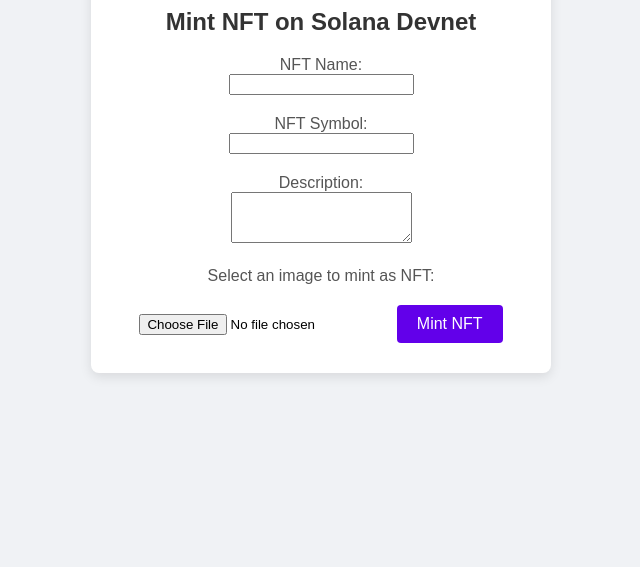
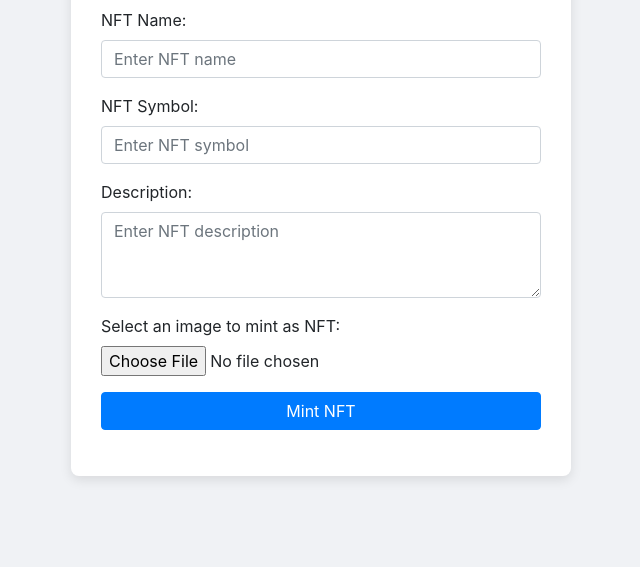
Before and after one commit to fahadsahib786/solana-nft-creator, a website: page public/index.html in a window 1280 px wide. Shown: the part 233-800 px from the top of the page, without its empty margins (319-959 px from the left). Drawn offline with nearby package versions, Linux system fonts and the light colour scheme.

Commit message:
added bootstrap classes

```diff
--- a/public/index.html
+++ b/public/index.html
@@ -4,74 +4,27 @@
   <meta charset="UTF-8">
   <meta name="viewport" content="width=device-width, initial-scale=1.0">
   <title>Mint NFT on Solana</title>
+  <!-- Bootstrap CSS -->
+  <link href="https://stackpath.bootstrapcdn.com/bootstrap/4.5.2/css/bootstrap.min.css" rel="stylesheet">
   <style>
     body {
+      background-color: #f0f2f5;
       display: flex;
       justify-content: center;
       align-items: center;
-      font-family: Arial, sans-serif;
-      background-color: #f0f2f5;
+      min-height: 100vh;
       margin: 0;
-      height: 100vh;
     }
     .container {
-      text-align: center;
       background-color: #ffffff;
       padding: 30px;
       border-radius: 8px;
       box-shadow: 0px 4px 12px rgba(0, 0, 0, 0.1);
-      max-width: 400px;
+      max-width: 500px;
       width: 100%;
-    }
-    h1 {
-      color: #333;
-      font-size: 24px;
-      margin-bottom: 10px;
-    }
-    label {
-      display: block;
-      margin-top: 20px;
-      font-size: 16px;
-      color: #555;
-    }
-    input[type="file"] {
-      margin-top: 10px;
-    }
-    button {
-      background-color: #6200ea;
-      color: white;
-      font-size: 16px;
-      padding: 10px 20px;
-      border: none;
-      border-radius: 4px;
-      cursor: pointer;
-      margin-top: 20px;
-    }
-    button:disabled {
-      background-color: #aaa;
-      cursor: not-allowed;
-    }
-    .message {
-      margin-top: 20px;
-      font-size: 14px;
-      padding: 10px;
-      display: none;
-    }
-    .success {
-      background-color: #d4edda;
-      color: #155724;
-      border: 1px solid #c3e6cb;
-      border-radius: 5px;
-    }
-    .error {
-      background-color: #f8d7da;
-      color: #721c24;
-      border: 1px solid #f5c6cb;
-      border-radius: 5px;
     }
     .loading {
       display: inline-block;
-      margin-top: 20px;
       width: 20px;
       height: 20px;
       border: 3px solid #aaa;
@@ -86,26 +39,41 @@
 </head>
 <body>
   <div class="container">
-    <h1>Mint NFT on Solana Devnet</h1>
+    <h1 class="text-center mb-4">Mint NFT on Solana Devnet</h1>
     <form id="mintForm" action="/mint" method="post" enctype="multipart/form-data">
-      <label for="name">NFT Name:</label>
-      <input type="text" id="name" name="name" required>
+      <div class="form-group">
+        <label for="name">NFT Name:</label>
+        <input type="text" class="form-control" id="name" name="name" placeholder="Enter NFT name" required>
+      </div>
 
-      <label for="symbol">NFT Symbol:</label>
-      <input type="text" id="symbol" name="symbol" required>
+      <div class="form-group">
+        <label for="symbol">NFT Symbol:</label>
+        <input type="text" class="form-control" id="symbol" name="symbol" placeholder="Enter NFT symbol" required>
+      </div>
 
-      <label for="description">Description:</label>
-      <textarea id="description" name="description" rows="3" required></textarea>
+      <div class="form-group">
+        <label for="description">Description:</label>
+        <textarea class="form-control" id="description" name="description" rows="3" placeholder="Enter NFT description" required></textarea>
+      </div>
 
-      <label for="image">Select an image to mint as NFT:</label>
-      <input type="file" id="image" name="image" required>
+      <div class="form-group">
+        <label for="image">Select an image to mint as NFT:</label>
+        <input type="file" class="form-control-file" id="image" name="image" required>
+      </div>
 
-      <button type="submit" id="mintButton">Mint NFT</button>
-      <div class="loading" id="loadingSpinner" style="display: none;"></div>
+      <button type="submit" class="btn btn-primary btn-block" id="mintButton">Mint NFT</button>
+      <div class="text-center mt-3">
+        <div class="loading" id="loadingSpinner" style="display: none;"></div>
+      </div>
     </form>
 
-    <div id="message" class="message"></div>
+    <div id="message" class="alert mt-4" style="display: none;"></div>
   </div>
+
+  <!-- Bootstrap JS and dependencies -->
+  <script src="https://code.jquery.com/jquery-3.5.1.slim.min.js"></script>
+  <script src="https://cdn.jsdelivr.net/npm/@popperjs/core@2.9.2/dist/umd/popper.min.js"></script>
+  <script src="https://stackpath.bootstrapcdn.com/bootstrap/4.5.2/js/bootstrap.min.js"></script>
 
   <script>
     document.getElementById('mintForm').onsubmit = async function (e) {
@@ -120,7 +88,7 @@
 
       try {
         const response = await fetch('/mint', { method: 'POST', body: formData });
-        const result = await response.json(); // Parse JSON response
+        const result = await response.json();
 
         if (response.ok && result.success) {
           displayMessage(`
@@ -134,7 +102,7 @@
           throw new Error(result.error || 'Minting failed');
         }
       } catch (error) {
-        displayMessage(error.message, 'error');
+        displayMessage(error.message, 'danger');
       } finally {
         mintButton.disabled = false;
         loadingSpinner.style.display = 'none';
@@ -143,7 +111,7 @@
 
     function displayMessage(message, type) {
       const messageDiv = document.getElementById("message");
-      messageDiv.className = `message ${type}`;
+      messageDiv.className = `alert alert-${type}`;
       messageDiv.innerHTML = message;
       messageDiv.style.display = 'block';
     }
```
Also changed, not shown: 1 other file.
